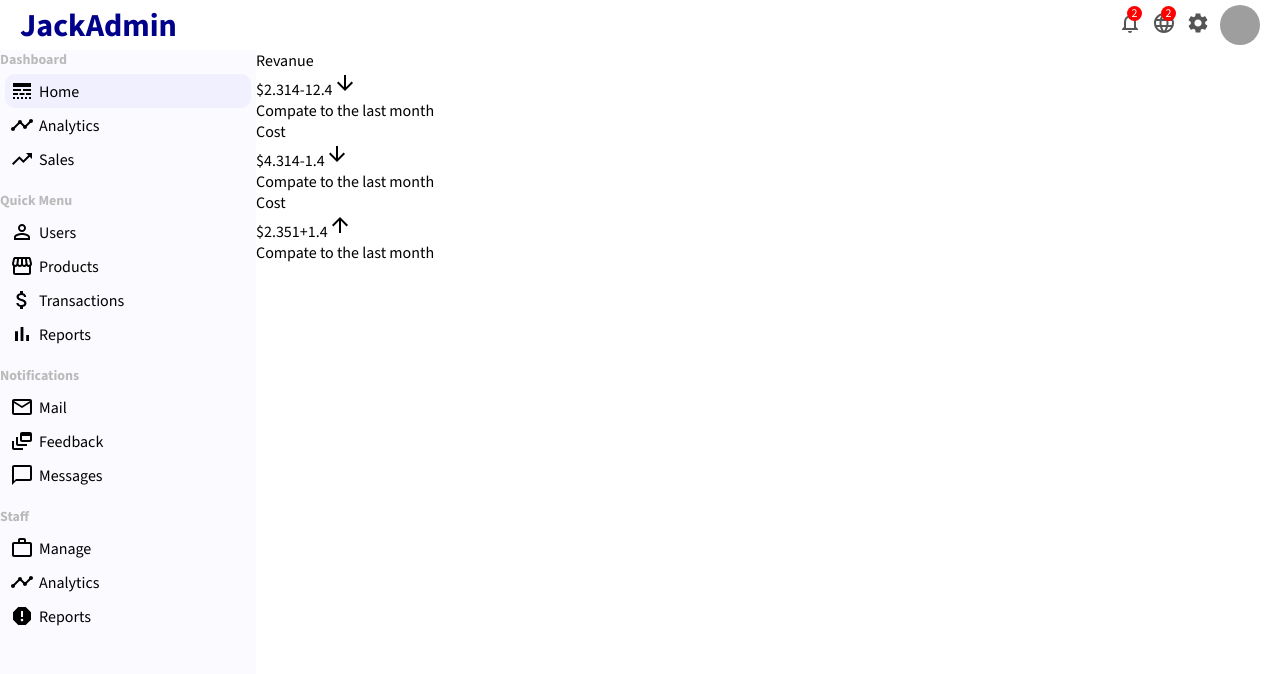
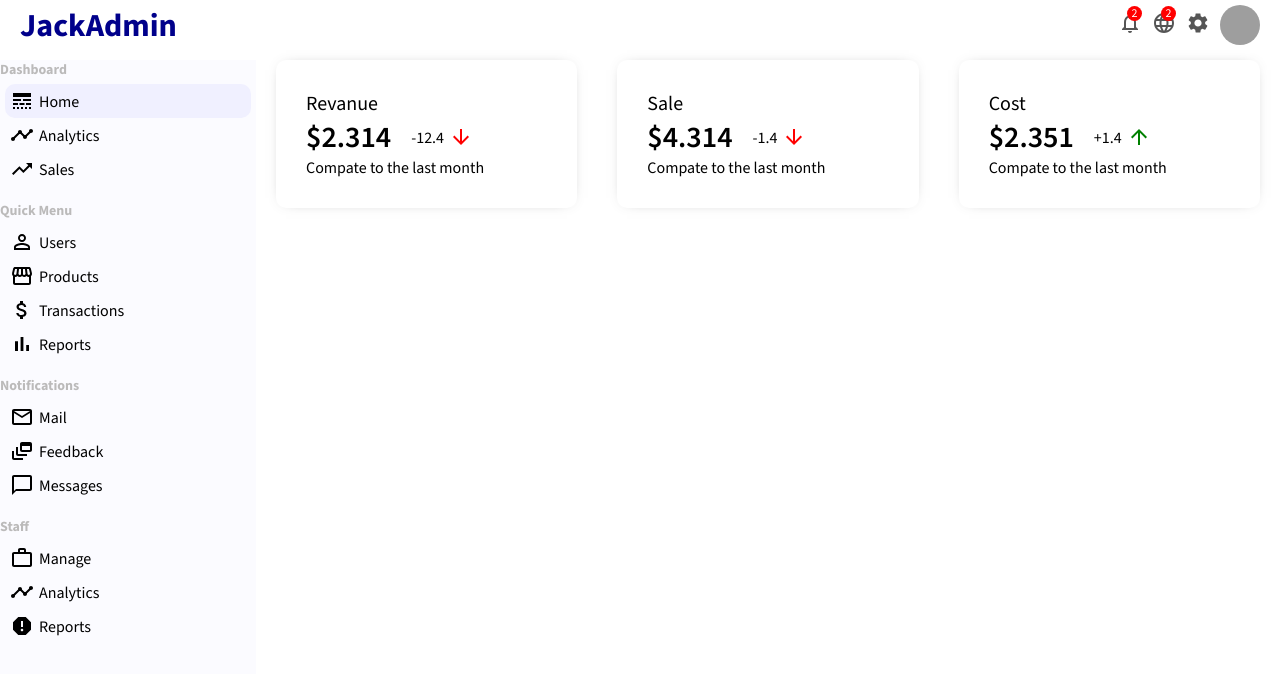
Before and after one commit to JavokhirTursunboev/admin_dashboard, a React (Create React App) app: page / in a window 1280 px wide. Shown: the top 674 px of the page. Built offline with nearby package versions, Linux system fonts and the light colour scheme; grey boxes are pictures that could not be loaded.

Commit message:
info widget is done

```diff
--- a/src/app.css
+++ b/src/app.css
@@ -1,3 +1,4 @@
 .container {
+  margin-top: 10px;
   display: flex;
 }
--- a/src/components/featuredInfo/FeaturedInfo.jsx
+++ b/src/components/featuredInfo/FeaturedInfo.jsx
@@ -8,10 +8,10 @@ const FeaturedInfo = () => {
       <div className="featuredItem">
         <span className="featuredTitle">Revanue</span>
         <div className="featuredMoneyCotainer">
-          <span className="featuredMoney">$2.314</span>
+          <span className="featuredMoney">$2.314 </span>
           <span className="featuredMoneyRate">
             -12.4
-            <ArrowDownward />
+            <ArrowDownward className="featuredIcon negative" />
           </span>
         </div>
         <span className="featureSub">Compate to the last month</span>
@@ -19,12 +19,12 @@ const FeaturedInfo = () => {
 
       {/* ============Item ================ */}
       <div className="featuredItem">
-        <span className="featuredTitle">Cost</span>
+        <span className="featuredTitle">Sale</span>
         <div className="featuredMoneyCotainer">
-          <span className="featuredMoney">$4.314</span>
+          <span className="featuredMoney">$4.314 </span>
           <span className="featuredMoneyRate">
             -1.4
-            <ArrowDownward />
+            <ArrowDownward className="featuredIcon negative" />
           </span>
         </div>
         <span className="featureSub">Compate to the last month</span>
@@ -34,10 +34,10 @@ const FeaturedInfo = () => {
       <div className="featuredItem">
         <span className="featuredTitle">Cost</span>
         <div className="featuredMoneyCotainer">
-          <span className="featuredMoney">$2.351</span>
+          <span className="featuredMoney">$2.351 </span>
           <span className="featuredMoneyRate">
             +1.4
-            <ArrowUpward />
+            <ArrowUpward className="featuredIcon" />
           </span>
         </div>
         <span className="featureSub">Compate to the last month</span>
--- a/src/components/featuredInfo/featuredInfo.css
+++ b/src/components/featuredInfo/featuredInfo.css
@@ -0,0 +1,42 @@
+.featured {
+  width: 100%;
+  display: flex;
+  justify-content: space-between;
+}
+
+.featuredItem{
+    flex: 1;
+    margin: 0px 20px;
+    padding: 30px;
+    border-radius: 10px;
+    cursor: pointer;
+
+box-shadow: 0px 0px 14px -10px rgba(0,0,0,0.68);
+
+}
+.featuredTitle{
+    font-size: 20px;
+}
+.featuredMoneyCotainer{
+    display: flex;
+    align-items: center;
+
+}
+.featuredMoney{
+    font-size: 30px;
+    font-weight: 600;
+
+}
+.featuredMoneyRate{
+   display: flex;
+   align-items: center;
+   margin-left: 20px;
+}
+.featuredIcon{
+    font-size: 14px;
+    color: green;
+    margin-left: 5px;
+}
+.featuredIcon.negative{
+    color: red;
+}
```
